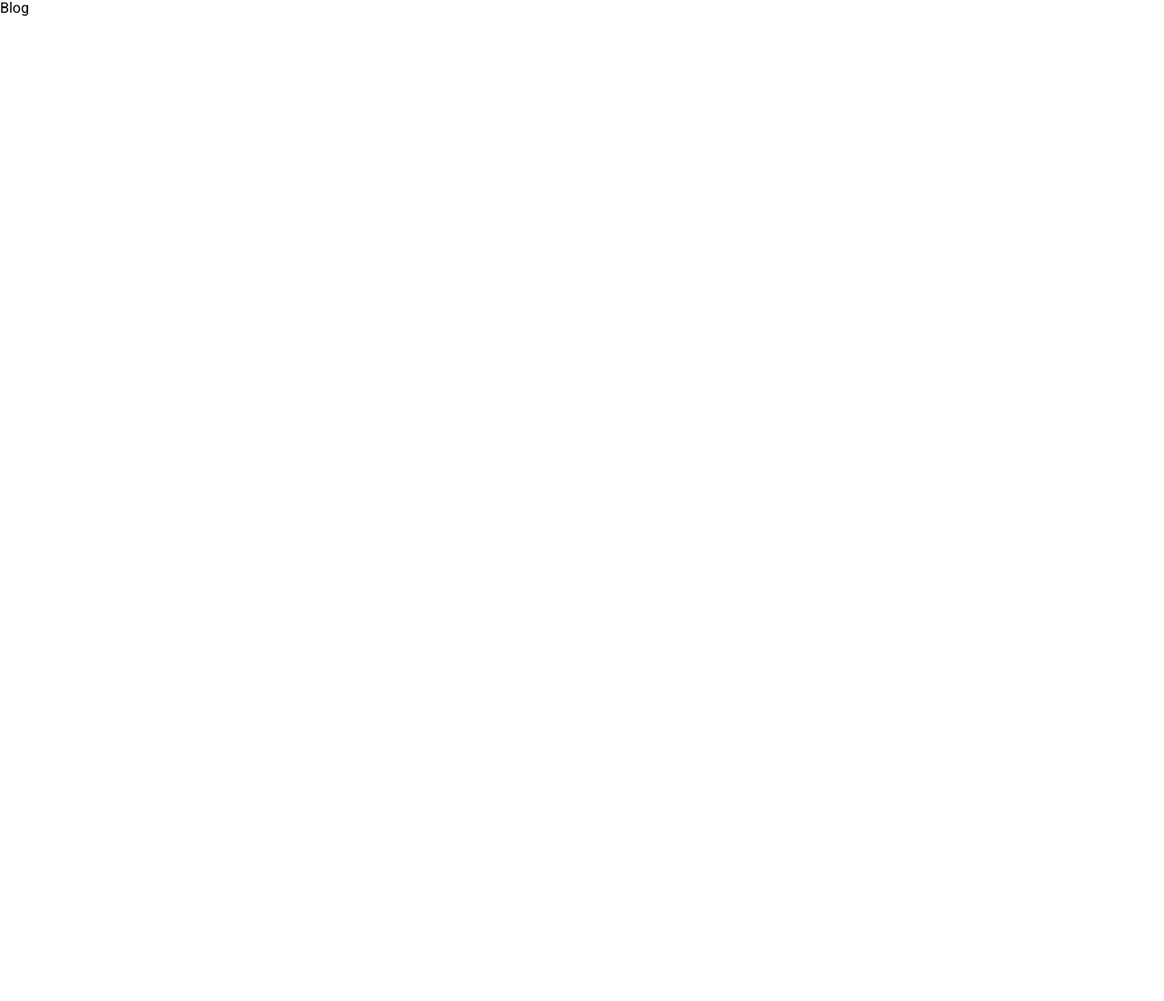
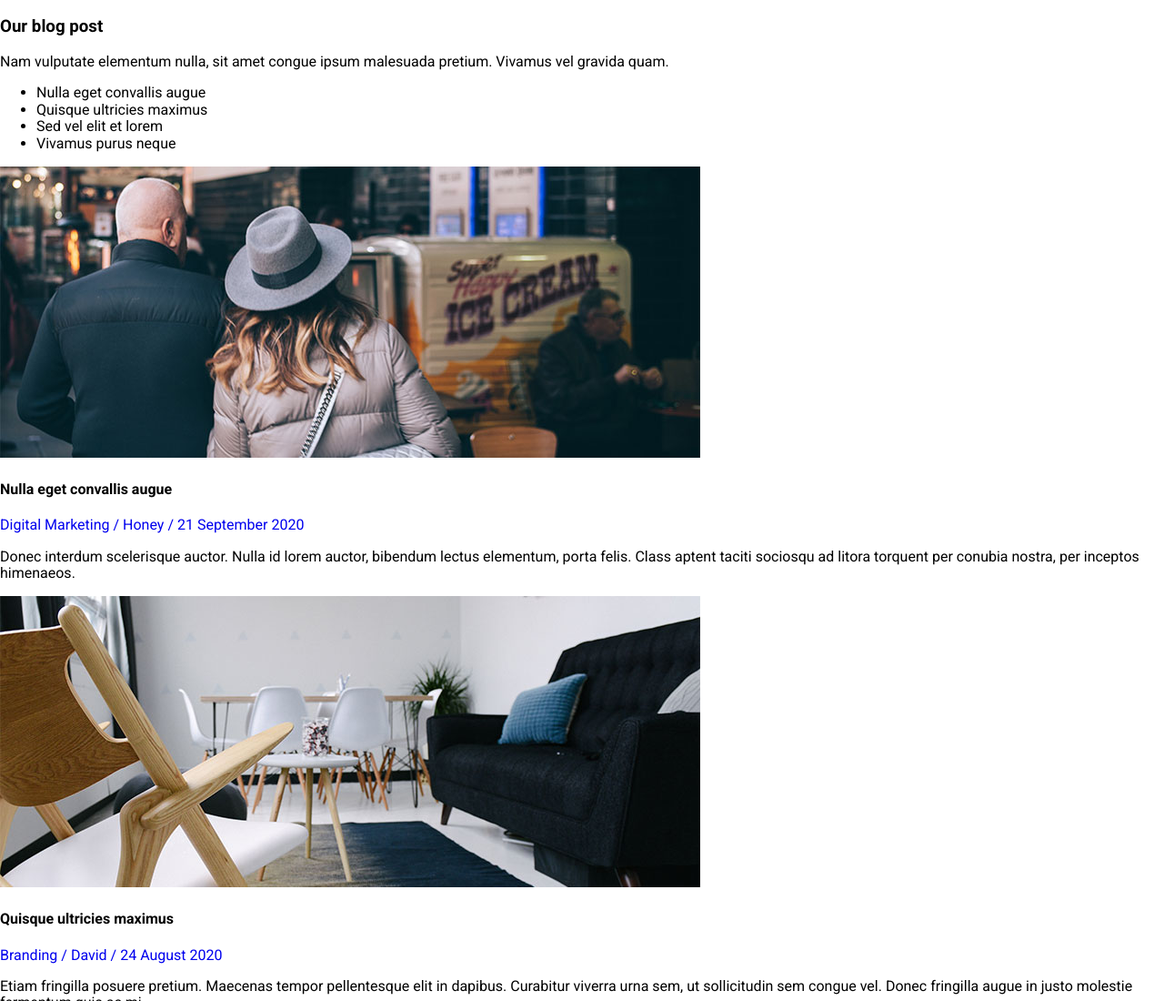
Before and after one commit to graniergerald/Tinker-HTML5-Grp2, a plain HTML site: page index.html in a window 1280 px wide. Shown: the top 1100 px of the page at 91% size. Before the commit the page ends 800 px from the top, so only its background shows below. Drawn offline with Linux system fonts and the light colour scheme.

Commit message:
Ajout structure html blog

```diff
--- a/index.html
+++ b/index.html
@@ -1,18 +1,48 @@
 <!DOCTYPE html>
 <html lang="fr">
+
 <head>
     <meta charset="UTF-8">
     <meta http-equiv="X-UA-Compatible" content="IE=edge">
     <meta name="viewport" content="width=device-width, initial-scale=1.0">
     <link rel="preconnect" href="https://fonts.gstatic.com">
-    <link href="https://fonts.googleapis.com/css2?family=Roboto:ital,wght@0,100;0,300;0,400;0,500;0,700;0,900;1,100;1,300;1,400;1,500;1,700;1,900&display=swap" rel="stylesheet">
+    <link
+        href="https://fonts.googleapis.com/css2?family=Roboto:ital,wght@0,100;0,300;0,400;0,500;0,700;0,900;1,100;1,300;1,400;1,500;1,700;1,900&display=swap"
+        rel="stylesheet">
     <link rel="stylesheet" href="css/normalize.css">
     <link rel="stylesheet" href="css/style.css">
     <title>Tinker HTML5 Grp2</title>
 </head>
+
 <body>
-<section class="blog">Blog </section>
+    <section class="blog-section">
+        <div class="blog-container">
+            <div class="blog-nav-container">
+                <h3>Our blog post</h3>
+                <p>Nam vulputate elementum nulla, sit amet congue ipsum malesuada pretium. Vivamus vel gravida quam.</p>
+                <ul class="blog-nav-list">
+                    <li>Nulla eget convallis augue</li>
+                    <li>Quisque ultricies maximus</li>
+                    <li>Sed vel elit et lorem</li>
+                    <li>Vivamus purus neque</li>
+                </ul>
+            </div>
+            <div class="blog-article">
+                <div class="article">
+                    <img src="img/blog_item_01.jpg" alt=""><h4>Nulla eget convallis augue</h4>
+                <a href="#">Digital Marketing / Honey / 21 September 2020</a><p>Donec interdum scelerisque auctor. Nulla id lorem auctor, bibendum lectus elementum, porta felis. Class aptent taciti sociosqu ad litora torquent per conubia nostra, per inceptos himenaeos.</p></div>
+                <div class="article">
+                    <img src="img/blog_item_02.jpg" alt=""><h4>Quisque ultricies maximus</h4>
+                <a href="#">Branding / David / 24 August 2020</a><p>Etiam fringilla posuere pretium. Maecenas tempor pellentesque elit in dapibus. Curabitur viverra urna sem, ut sollicitudin sem congue vel. Donec fringilla augue in justo molestie fermentum quis ac mi.</p></div>     <div class="article">
+                    <img src="img/blog_item_03.jpg" alt=""><h4>Sed vel elit et lorem</h4>
+                <a href="#">Web Design / William / 18 July 2020</a><p>Vestibulum ante ipsum primis in faucibus orci luctus et ultrices posuere cubilia Curae; Fusce id ipsum porta, dictum sem sed, bibendum quam. Maecenas mattis risus eget orci rhoncus.</p></div>     <div class="article">
+                    <img src="img/blog_item_04.jpg" alt=""><h4>Vivamus purus neque</h4>
+                <a href="#">E-Commerce / George / 14 July 2020</a><p>Aliquam erat volutpat. Nulla at nunc nec ante rutrum congue id in diam. Nulla at lectus non turpis placerat volutpat lacinia ut mi. Quisque ultricies maximus justo a blandit. Donec sit amet commodo arcu. Sed sit amet iaculis mi, vel fermentum nisi. Morbi dui enim, vestibulum non accumsan ac, tempor non nisl.</p></div>
+            </div>
+        </div>
+    </section>
 
     <script src="JS/index.js"></script>
 </body>
+
 </html>
```
